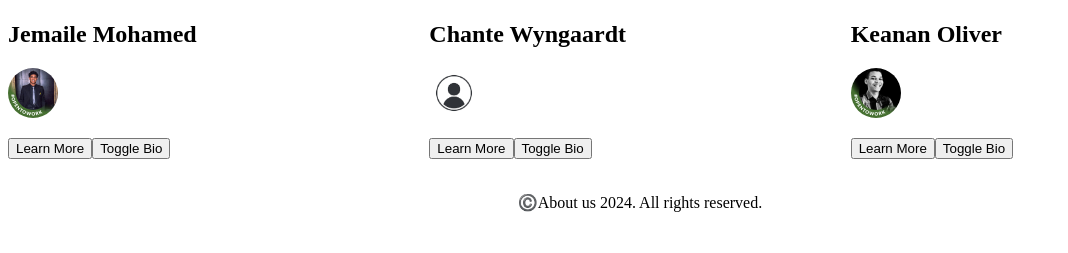
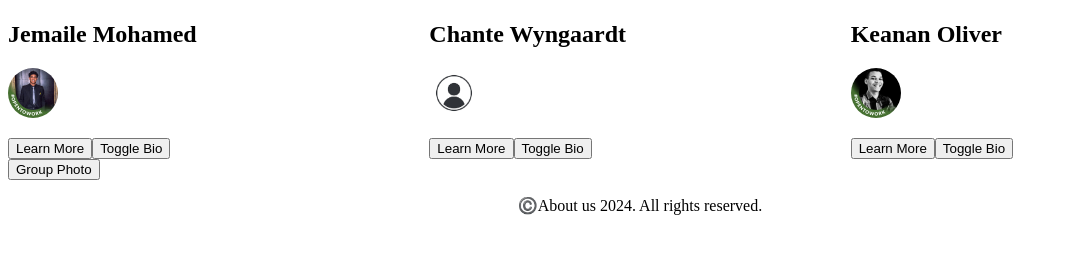
Before and after one commit to GeorgeZa01/About-us-Portfolio, a plain HTML site: page index.html in a window 1280 px wide. Shown: the part 79-332 px from the top of the page, without its empty margins (0-1068 px from the left). Drawn offline with Linux system fonts and the light colour scheme.

Commit message:
group img tag removed added button

```diff
--- a/index.html
+++ b/index.html
@@ -36,10 +36,12 @@
             <button class="Keanan-bio">Learn More</button><button class="Hide-Keanan-Bio">Toggle Bio</button>
         </section>
 
+
+
     </main>
 
     <group>
-        <img src="" alt="">
+        <button class="group-photo-btn">Group Photo</button>
     </group>
 
     <Footer>
```
